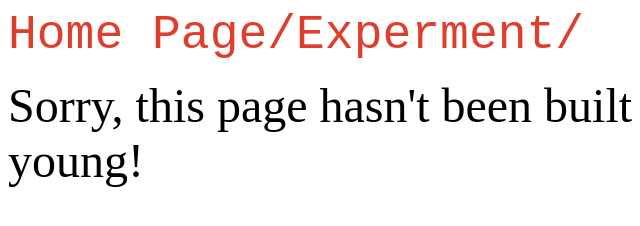
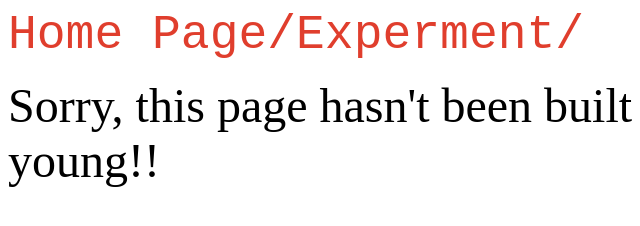
Before and after one commit to hyouself/Experiment, a plain HTML site: page index.html in a window 1280 px wide. Shown: the full height of the page, 0-640 px from the left. Drawn offline with Linux system fonts and the light colour scheme.

Commit message:
Update index.html

```diff
--- a/index.html
+++ b/index.html
@@ -1,2 +1,2 @@
 <p><span style="font-size: 36pt;"><span style="font-size: 36pt; color: #e03e2d; font-family: 'courier new', courier, monospace;">Home Page/Experment/</span><br /></span></p>
-<p><span style="font-size: 36pt;">Sorry, this page hasn't been built yet, because this website is so young!<br /></span></p>
+<p><span style="font-size: 36pt;">Sorry, this page hasn't been built yet, because this website is so young!!<br /></span></p>
```
